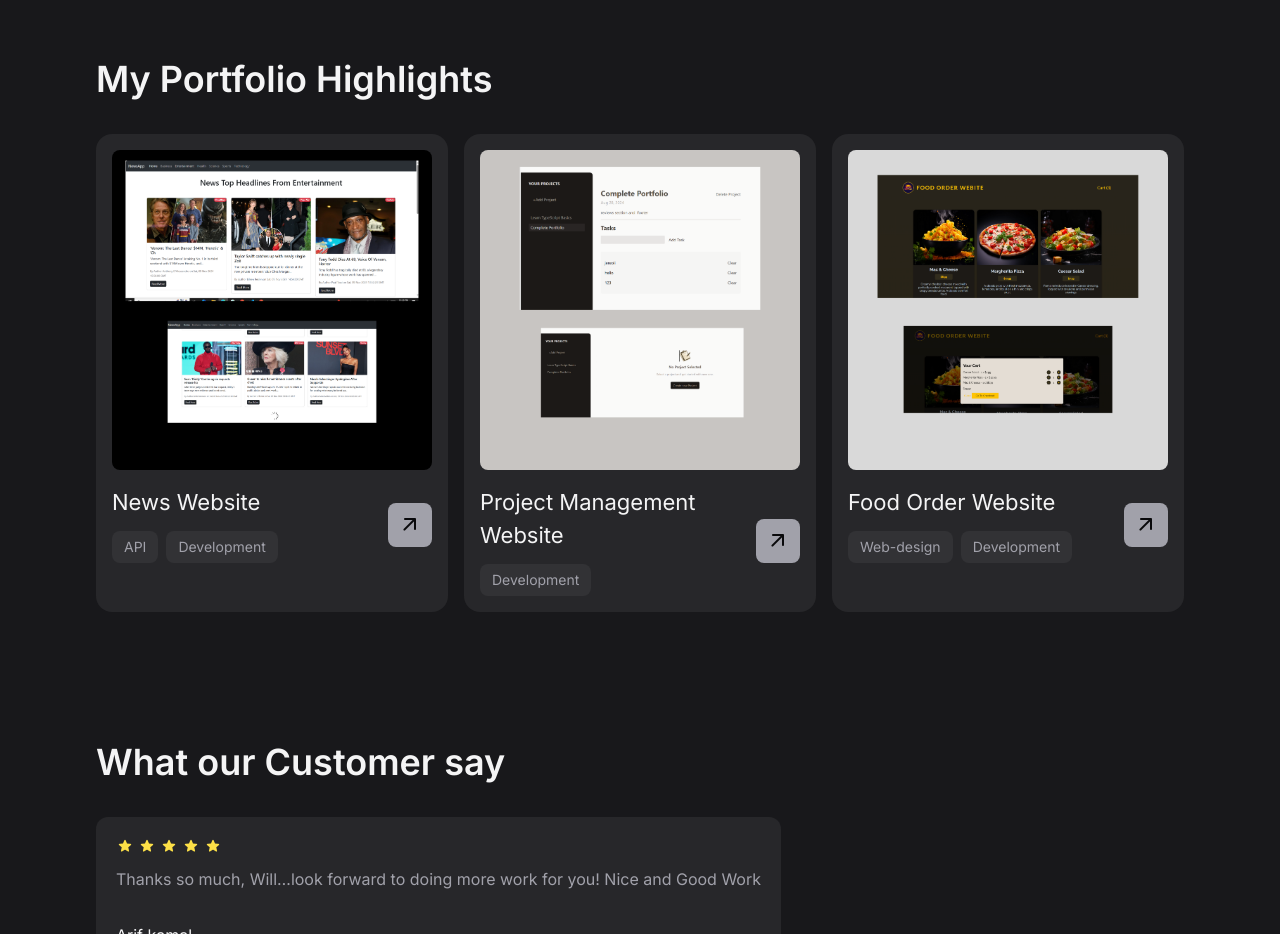
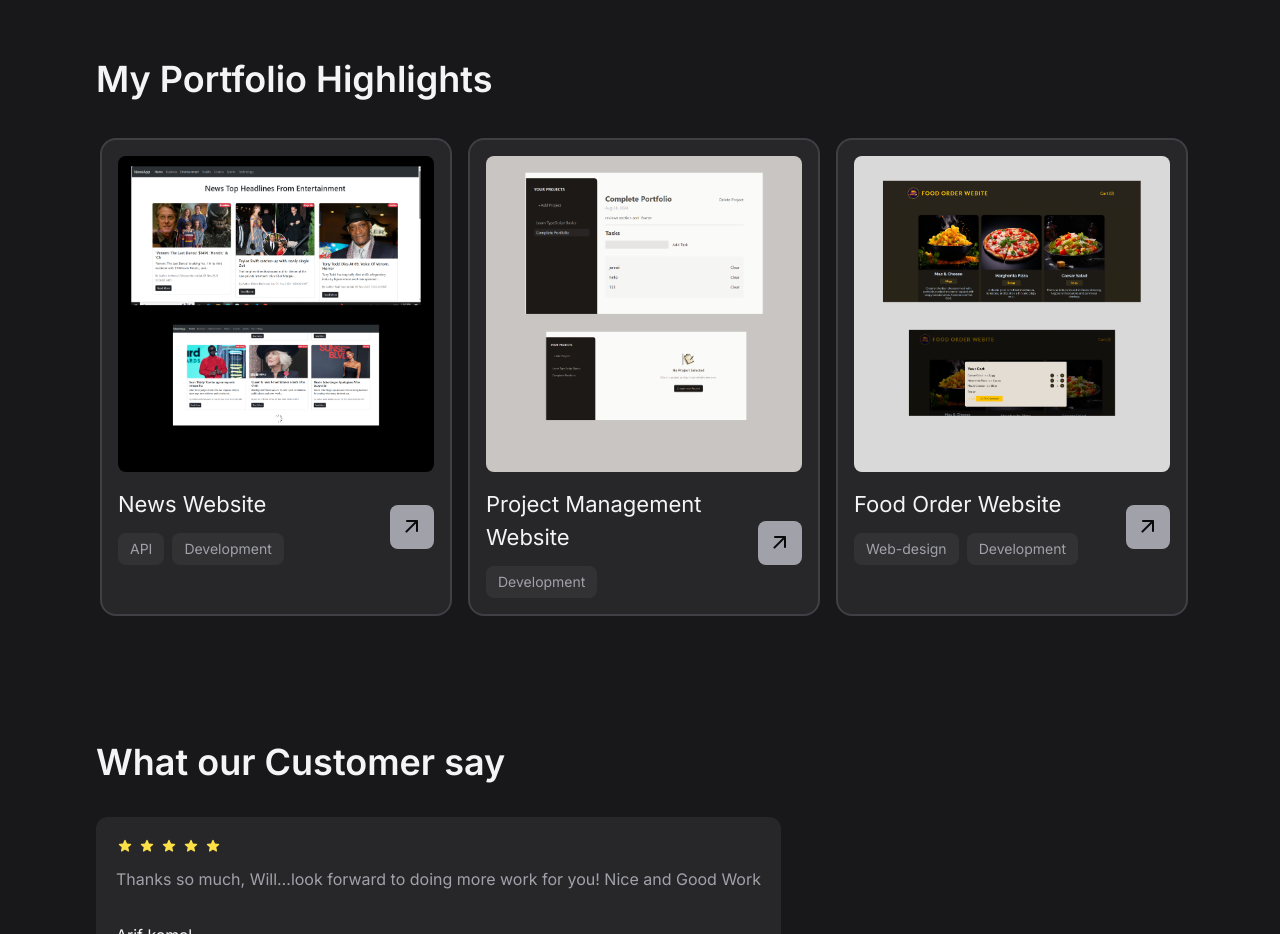
Before and after one commit to Fareehanoor/Portfolio-FareehaAbbas, a React (Vite) app: page / in a window 1280 px wide. Shown: the part 1820-2754 px from the top of the page. Built offline with nearby package versions, Linux system fonts and the light colour scheme; the HTML template or start-up script is replaced by a standard one.

Commit message:
add border

```diff
--- a/src/components/Work/ProjectCard.jsx
+++ b/src/components/Work/ProjectCard.jsx
@@ -4,7 +4,7 @@ const ProjectCard = ({ imgSrc, title, tags, projectLink, classes }) => {
   return (
     <div
       className={
-        "relative p-4 rounded-2xl bg-zinc-800 hover:bg-zinc-700/50 active:bg-zinc-700/60 ring-inset ring-inset-50/5 transition-colors " +
+        "relative p-4 rounded-2xl bg-zinc-800 hover:bg-zinc-700/50 active:bg-zinc-700/60 ring-inset inset-1 border-2 border-zinc-700 ring-inset-50/5 transition-colors " +
         classes
       }
     >
```
